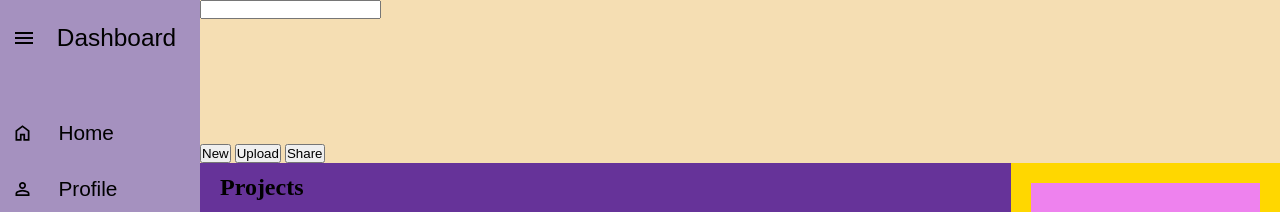
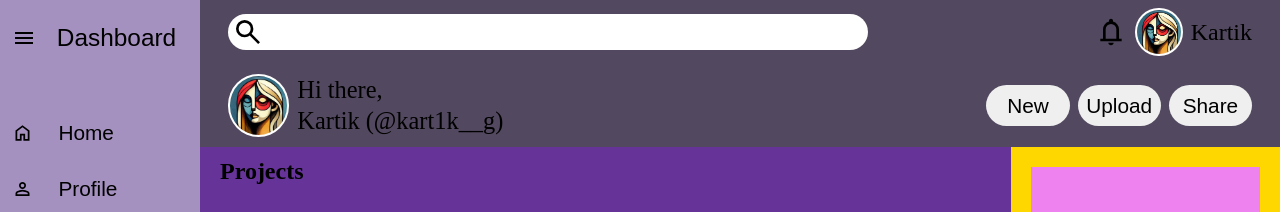
Before and after one commit to kart1k-g/odin-admin-dashboard, a plain HTML site: page index.html in a window 1280 px wide. Shown: the top 212 px of the page. Drawn offline with Linux system fonts and the light colour scheme.

Commit message:
add content to navbar and header and make them responsive

```diff
--- a/index.html
+++ b/index.html
@@ -58,32 +58,32 @@
             </div>
         </div>
         <div id="second-container">
-            <header>
-                <nav id="header-row-1">
+            <main>
+                <nav>
                     <div class="left">
+                        <img src="./imgs/search.svg" alt="" id="search">
                         <input type="text">
                     </div>
                     <div class="right">
-                        <img src="" alt="" id="notification">
-                        <img src="" alt="" class="profile">
-                        <span class="name"></span>
+                        <img src="./imgs/notification.svg" alt="" id="notification">
+                        <img src="./imgs/avatar-1.jpg" alt="" id="logo">
+                        <p class="name">Kartik</p>
                     </div>
                 </nav>
-            </header>
-            <main>
-                <div id="fixed">
-                    <div id="header-row-2">
-                        <div class="left">
-                            <img src="" alt="" class="profile">
-                            <div id="greeting"></div>
-                        </div>
-                        <div class="right">
-                            <button id="new">New</button>
-                            <button id="upload">Upload</button>
-                            <button id="share">Share</button>
+                <header id="fixed">
+                    <div class="left">
+                        <img src="./imgs/avatar-1.jpg" alt="" class="profile">
+                        <div id="greeting">
+                            <span>Hi there,</span>
+                            <p class="name">Kartik (@kart1k__g)</p>
                         </div>
                     </div>
-                </div>
+                    <div class="right">
+                        <button id="new">New</button>
+                        <button id="upload">Upload</button>
+                        <button id="share">Share</button>
+                    </div>
+                </header>
                 <div id="scrollable">
                     <section id="cards-container">
                         <h1>Projects</h1>
--- a/styles.css
+++ b/styles.css
@@ -26,7 +26,6 @@
     --lower-sidebar-items: 3;
 
     --sidebar-max-width: 350px;
-    /* --sidebar-width-percentage:14%; */
     --sidebar-width-1:14vw;
     --sidebar-width-2:25vh;
 
@@ -41,11 +40,26 @@
     --card-vertical-margin: 20px;
     --card-total-height: calc(2 * var(--card-vertical-margin) + var(--card-height));
 
+    --nav-height: 64px;
+    --nav-font-size: 24px;
+    --nav-horizontal-padding:28px;
+    --nav-gap: 8px;
+    --nav-img-height: 32px;
+    --nav-logo-height: 48px;
+    --header-btn-height: calc(2 * var(--sidebar-font-size));
+    --header-btn-width: calc(4 * var(--sidebar-font-size));
+    --header-img-height: calc(3 * var(--sidebar-font-size));
+
+    /* --font-size-1: clamp(24px, 3.5vh, 52px); */
+
     --color-1: #a591bf;
     --color-1-hover: #9582ad;
+    --color-2: #52485f;
+    /* --color-2: #d79366; */
 }
 
 #outer-container{
+    display: flex;
     width: 100vw;
     height: 100vh;
 
@@ -114,21 +128,7 @@
     display: flex;
     flex-direction: column;
     justify-content: space-between;
-    overflow: scroll;
-}
-header{
-    background-color: wheat;
-    flex-shrink: 0;
-    min-height: clamp(100px ,18vh, 180px);
-
-    position: sticky;
-    top: 0px;
-}
-#header-row-1{
-    display: flex;
-}
-#header-row-2{
-    display: flex;
+    overflow-y: scroll;
 }
 
 main{
@@ -137,15 +137,103 @@ main{
 
     margin-bottom: auto;
     position: relative;
+}
 
-    & #fixed{
-        position: sticky;
-        top: 0px;
-        background-color: wheat;
-    }
-    & #scrollable{
-        display: flex;
-    }
+nav,
+header{
+    display: flex;
+    justify-content: space-between;
+    background-color: var(--color-2);
+}
+
+nav{
+    /* min-height: clamp(36px, 7vh, 80px); */
+    min-height: var(--nav-height);
+    padding: 0px var(--nav-horizontal-padding);
+    /* font-size: var(--sidebar-font-size); */
+    font-size: var(--nav-font-size);
+}
+
+nav .left{
+    display: flex;
+    gap: var(--nav-gap);
+
+    position: relative;
+    align-items: center;
+}
+nav input{
+    font-size: inherit;
+    width: 50vw;
+    border: none;
+    border-radius: 18px;
+
+    padding: 4px 4px 4px 40px;
+}
+#search{
+    position: absolute;
+    /* top: calc(0.5 * var(--font-size-1) ); */
+    top: 16px;
+    left: 4px;
+}
+nav .right{
+    display: flex;
+    align-items: center;
+    gap: var(--nav-gap);
+}
+nav img{
+    /* height: var(--font-size-1); */
+    height: var(--nav-img-height);
+}
+#logo{
+    /* height: clamp(32px, 5vh, 60px); */
+    height: var(--nav-logo-height);
+    padding: 2px;
+    border-radius: 100%;
+    background-color: #fff;
+}
+
+
+header{
+    position: sticky;
+    top: 0px;
+
+    min-height: calc(4 * var(--sidebar-font-size));
+    padding: 0px var(--nav-horizontal-padding);
+
+    align-items: center;
+    font-size: var(--dashboard-font-size);
+}
+header .left{
+    display: flex;
+    gap: 8px;
+}
+header .right{
+    display: flex;
+    gap: 8px;
+}
+#greeting{
+    display: flex;
+    flex-direction: column;
+    justify-content: space-around;
+}
+header button{
+    font-size: var(--sidebar-font-size);
+    height: var(--header-btn-height);
+    width: var(--header-btn-width);
+    /* padding: 8px 12px; */
+    border: none;
+    border-radius: 48px;
+}
+header img{
+    height: var(--header-img-height);
+    /* height: clamp(42px, 7vh, 64px); */
+    padding: 2px;
+    border-radius: 100%;
+    background-color: #fff;
+}
+
+#scrollable{
+    display: flex;
 }
 
 #cards-container{
```
Also changed, not shown: imgs/avatar-1.jpg (added), imgs/avatar-2.jpg (added), imgs/avatar-3.jpg (added), imgs/avatar-4.jpg (added), imgs/avatar-5.jpg (added), imgs/notification.svg (added), imgs/search.svg (added).
